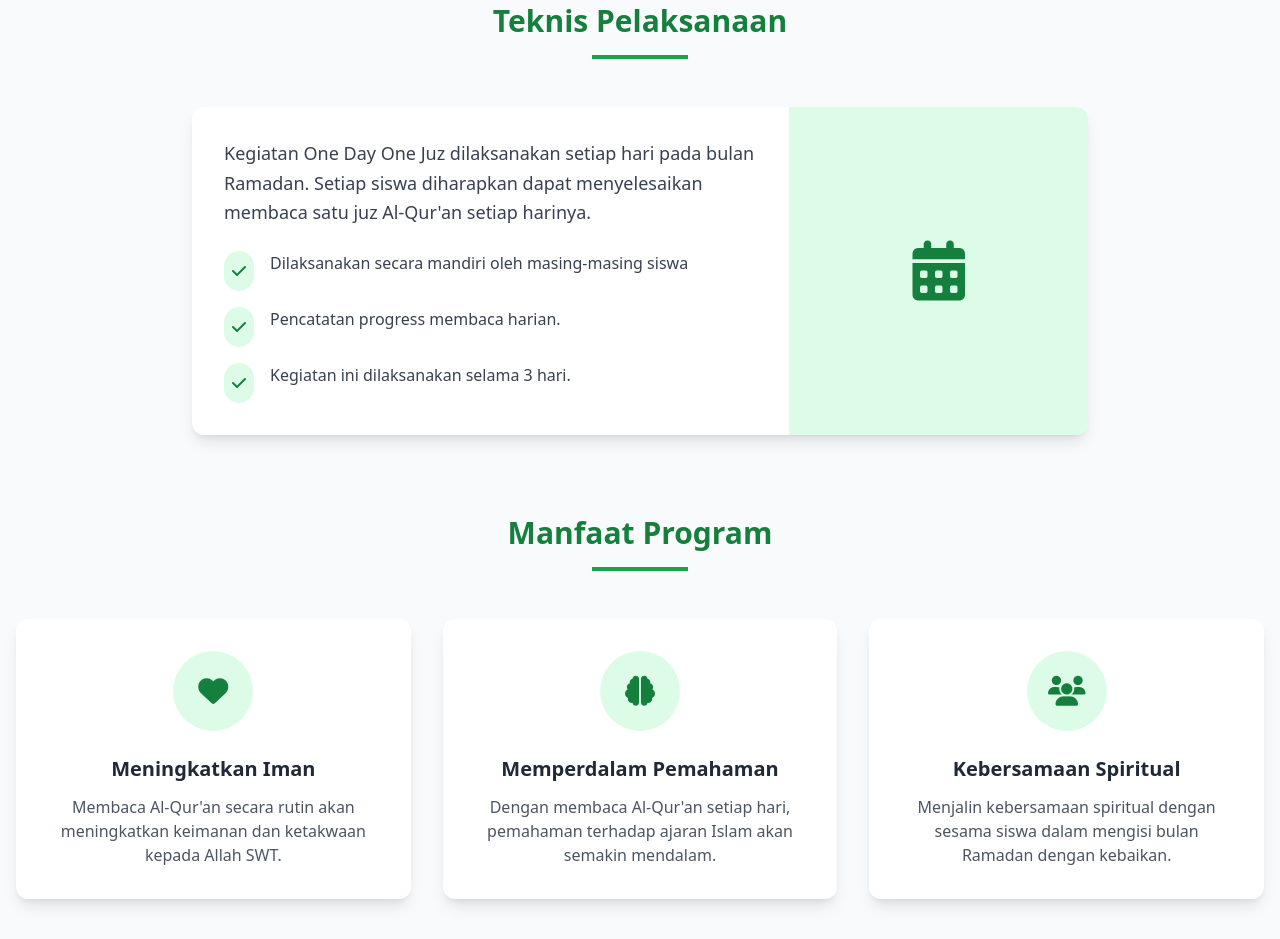
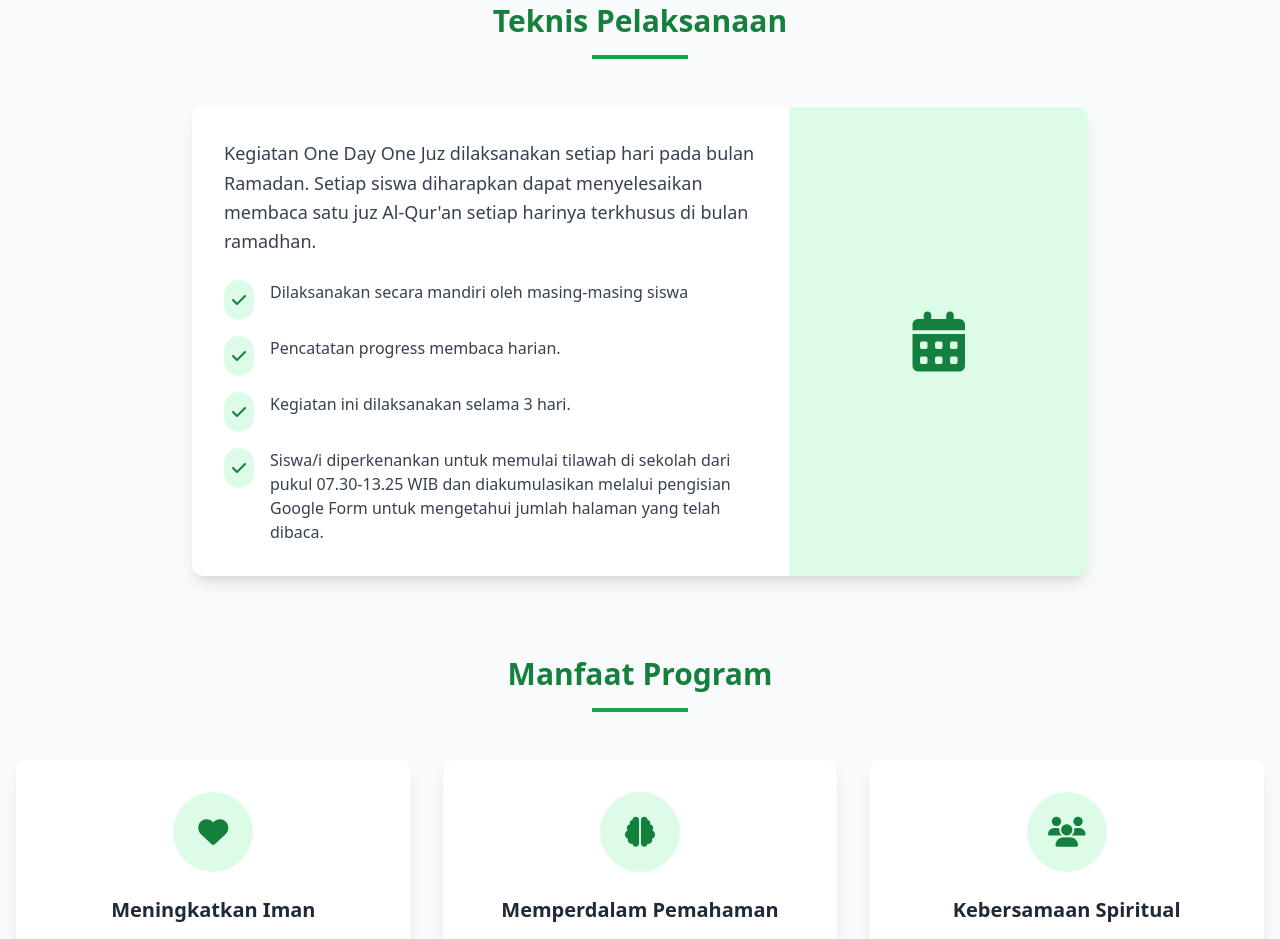
Before and after one commit to OSISSMAITFI/osissmaitfi, a plain HTML site: page sekbid/sekbid-1/insidental/one-day-one-juz.html in a window 1280 px wide. Shown: the part 919-1858 px from the top of the page. Drawn offline with nearby package versions, Linux system fonts and the light colour scheme.

Commit message:
Add files via upload

```diff
--- a/sekbid/sekbid-1/insidental/one-day-one-juz.html
+++ b/sekbid/sekbid-1/insidental/one-day-one-juz.html
@@ -164,7 +164,7 @@
                     </div>
                     <div class="md:w-2/3 p-8">
                         <p class="text-gray-700 text-lg leading-relaxed mb-6">
-                            Kegiatan One Day One Juz dilaksanakan setiap hari pada bulan Ramadan. Setiap siswa diharapkan dapat menyelesaikan membaca satu juz Al-Qur'an setiap harinya.
+                            Kegiatan One Day One Juz dilaksanakan setiap hari pada bulan Ramadan. Setiap siswa diharapkan dapat menyelesaikan membaca satu juz Al-Qur'an setiap harinya terkhusus di bulan ramadhan.
                         </p>
 
                         <div class="space-y-4">
@@ -185,6 +185,12 @@
                                     <i class="fas fa-check text-green-700"></i>
                                 </div>
                                 <p class="text-gray-700">Kegiatan ini dilaksanakan selama 3 hari.</p>
+                            </div>
+                            <div class="flex items-start">
+                                <div class="flex-shrink-0 bg-green-100 rounded-full p-2 mr-4">
+                                    <i class="fas fa-check text-green-700"></i>
+                                </div>
+                                <p class="text-gray-700">Siswa/i diperkenankan untuk memulai tilawah di sekolah dari pukul 07.30-13.25 WIB dan diakumulasikan melalui pengisian Google Form untuk mengetahui jumlah halaman yang telah dibaca.</p>
                             </div>
                         </div>
                     </div>
```
